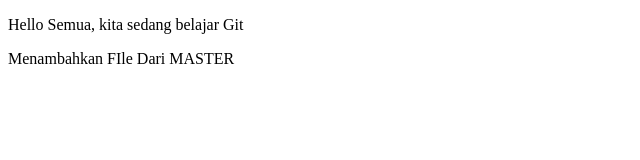
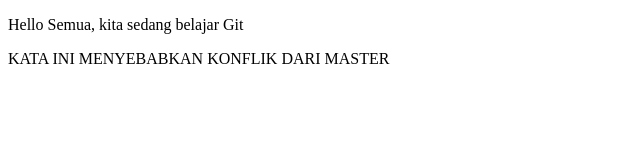
Before and after one commit to ebyantoo/do-git, a plain HTML site: page index.html in a window 1280 px wide. Shown: the whole page, without its empty margins (0-640 px from the left). Drawn offline with Linux system fonts and the light colour scheme.

Commit message:
[erbi] - konflik 1

```diff
--- a/index.html
+++ b/index.html
@@ -6,6 +6,7 @@
 </head>
 <body>
 <p>Hello Semua, kita sedang belajar Git</p>
-<p> Menambahkan FIle Dari MASTER</p>
+<p>KATA INI MENYEBABKAN KONFLIK DARI MASTER</p>
+
 </body>
 </html>
```
